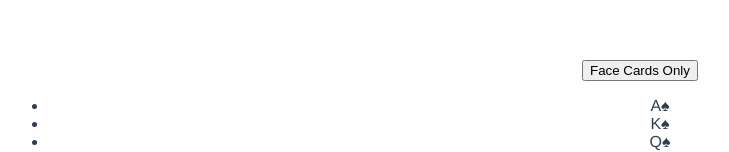
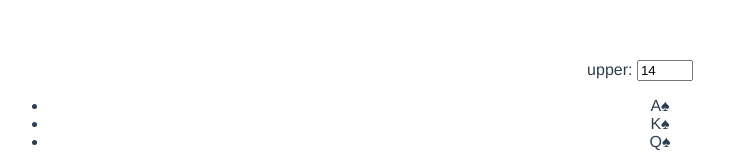
Before and after one commit to spkuehl/playing-card-display, a Vue app: page / in a window 1280 px wide. Shown: the top 152 px of the page, without its empty margins (0-729 px from the left). Built offline with nearby package versions, Linux system fonts and the light colour scheme.

Commit message:
Set up a way to bound cards to the highes X values.

```diff
--- a/src/App.vue
+++ b/src/App.vue
@@ -1,10 +1,10 @@
 <template>
   <div id="app">
-    <button v-on:click="toggleFaceOnly">Face Cards Only</button>
-    <Suit suit="spades" :ranks="ranks" faceOnly=faceOnly></Suit>
-    <Suit suit="hearts" :ranks="ranks" faceOnly=faceOnly></Suit>
-    <Suit suit="clubs" :ranks="ranks" faceOnly=faceOnly></Suit>
-    <Suit suit="diams" :ranks="ranks" faceOnly=faceOnly></Suit>
+    upper: <input type="number" name="upper" max="14" min="2" v-model="upper" placeholder="14">
+    <Suit suit="spades" :ranks="ranks"></Suit>
+    <Suit suit="hearts" :ranks="ranks"></Suit>
+    <Suit suit="clubs" :ranks="ranks"></Suit>
+    <Suit suit="diams" :ranks="ranks"></Suit>
   </div>
 </template>
 
@@ -19,12 +19,15 @@ export default {
   data: function () {
     return {
       faceOnly: false,
-      ranks: ['A','K','Q','J','10','9','8','7','6','5','4','3','2']
+      ranksList: ['A','K','Q','J','10','9','8','7','6','5','4','3','2'],
+      ranks: ['A','K','Q','J','10','9','8','7','6','5','4','3','2'],
+      upper: '14',
     };
   },
-  methods: {
-    toggleFaceOnly: function (){
-      this.faceOnly = !this.faceOnly;
+  watch: {
+    upper: function () {
+      this.ranks = (this.ranksList.slice(0,this.upper))
+      console.log('chages!');
     }
   }
 }
```
